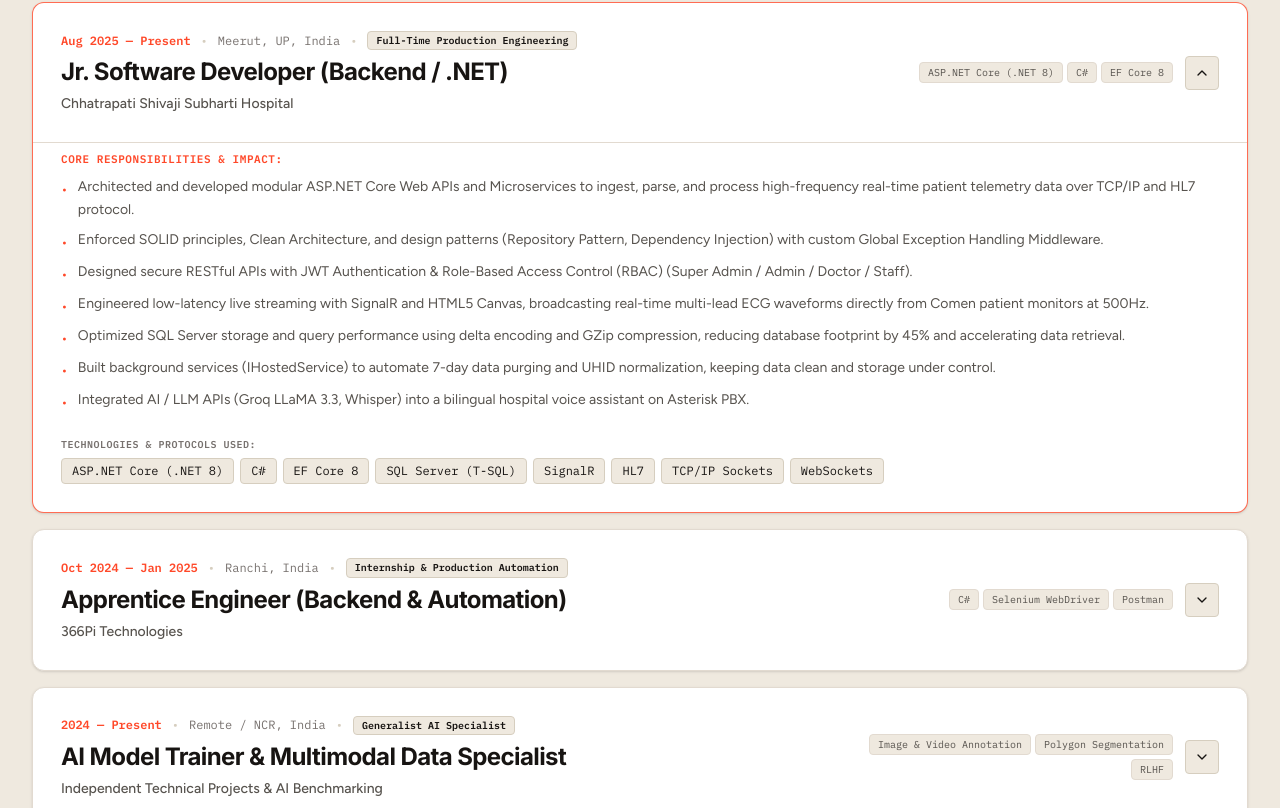
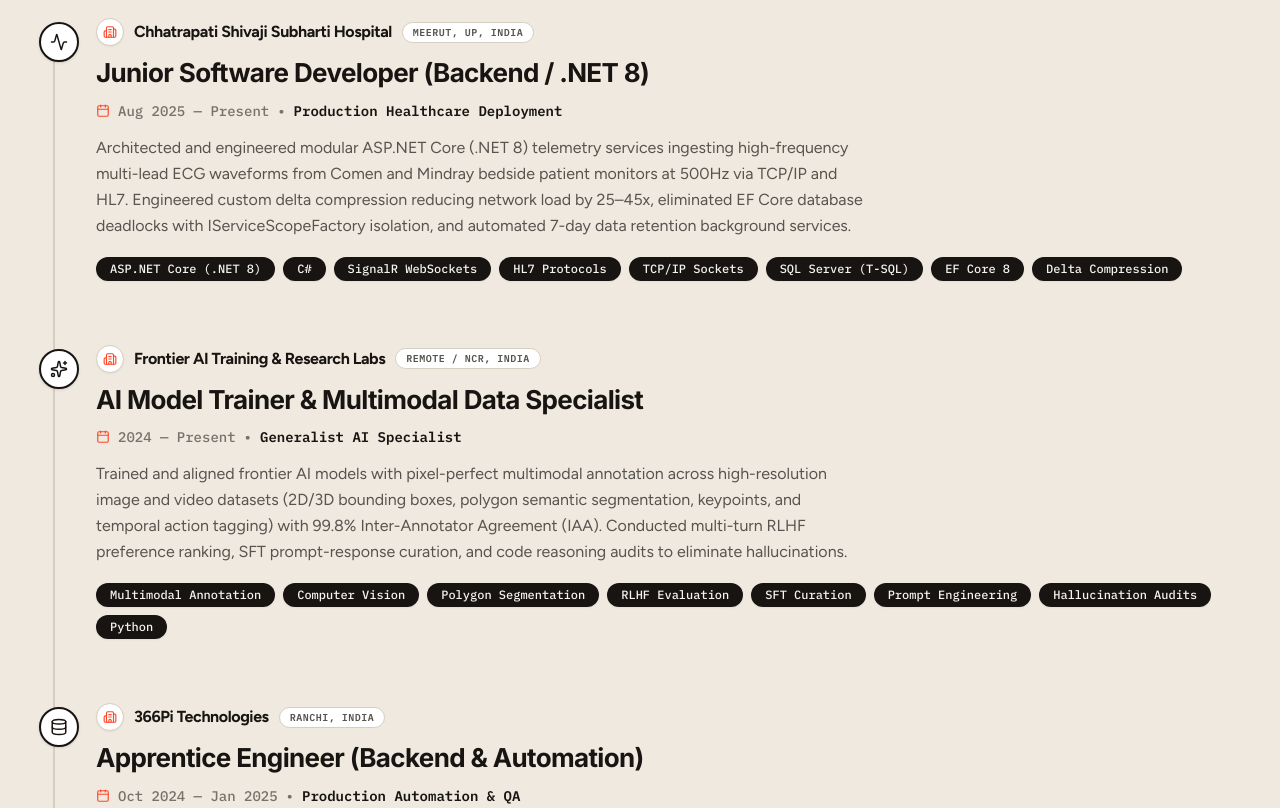
Before and after one commit to devesh905/portfolio, a React (Vite) app: page / in a window 1280 px wide. Shown: the part 5312-6120 px from the top of the page. Built offline with nearby package versions, Linux system fonts and the light colour scheme.

Commit message:
feat: add Experience section with timeline and technical competency matrixp

```diff
--- a/src/sections/Experience.jsx
+++ b/src/sections/Experience.jsx
@@ -1,51 +1,63 @@
-import { useState } from "react";
-import { motion } from "framer-motion";
-import { Briefcase, GraduationCap, ChevronDown, ChevronUp, Layers, CheckCircle2 } from "lucide-react";
+import { Building2, Calendar, Activity, Sparkles, Database, GraduationCap } from "lucide-react";
 
 const timelineData = [
   {
     period: "Aug 2025 — Present",
-    role: "Jr. Software Developer (Backend / .NET)",
+    role: "Junior Software Developer (Backend / .NET 8)",
     organization: "Chhatrapati Shivaji Subharti Hospital",
     location: "Meerut, UP, India",
-    type: "Full-Time Production Engineering",
-    responsibilities: [
-      "Architected and developed modular ASP.NET Core Web APIs and Microservices to ingest, parse, and process high-frequency real-time patient telemetry data over TCP/IP and HL7 protocol.",
-      "Enforced SOLID principles, Clean Architecture, and design patterns (Repository Pattern, Dependency Injection) with custom Global Exception Handling Middleware.",
-      "Designed secure RESTful APIs with JWT Authentication & Role-Based Access Control (RBAC) (Super Admin / Admin / Doctor / Staff).",
-      "Engineered low-latency live streaming with SignalR and HTML5 Canvas, broadcasting real-time multi-lead ECG waveforms directly from Comen patient monitors at 500Hz.",
-      "Optimized SQL Server storage and query performance using delta encoding and GZip compression, reducing database footprint by 45% and accelerating data retrieval.",
-      "Built background services (IHostedService) to automate 7-day data purging and UHID normalization, keeping data clean and storage under control.",
-      "Integrated AI / LLM APIs (Groq LLaMA 3.3, Whisper) into a bilingual hospital voice assistant on Asterisk PBX.",
+    type: "Production Healthcare Deployment",
+    nodeIcon: Activity,
+    description:
+      "Architected and engineered modular ASP.NET Core (.NET 8) telemetry services ingesting high-frequency multi-lead ECG waveforms from Comen and Mindray bedside patient monitors at 500Hz via TCP/IP and HL7. Engineered custom delta compression reducing network load by 25–45x, eliminated EF Core database deadlocks with IServiceScopeFactory isolation, and automated 7-day data retention background services.",
+    tech: [
+      "ASP.NET Core (.NET 8)",
+      "C#",
+      "SignalR WebSockets",
+      "HL7 Protocols",
+      "TCP/IP Sockets",
+      "SQL Server (T-SQL)",
+      "EF Core 8",
+      "Delta Compression",
     ],
-    tech: ["ASP.NET Core (.NET 8)", "C#", "EF Core 8", "SQL Server (T-SQL)", "SignalR", "HL7", "TCP/IP Sockets", "WebSockets"],
+  },
+  {
+    period: "2024 — Present",
+    role: "AI Model Trainer & Multimodal Data Specialist",
+    organization: "Frontier AI Training & Research Labs",
+    location: "Remote / NCR, India",
+    type: "Generalist AI Specialist",
+    nodeIcon: Sparkles,
+    description:
+      "Trained and aligned frontier AI models with pixel-perfect multimodal annotation across high-resolution image and video datasets (2D/3D bounding boxes, polygon semantic segmentation, keypoints, and temporal action tagging) with 99.8% Inter-Annotator Agreement (IAA). Conducted multi-turn RLHF preference ranking, SFT prompt-response curation, and code reasoning audits to eliminate hallucinations.",
+    tech: [
+      "Multimodal Annotation",
+      "Computer Vision",
+      "Polygon Segmentation",
+      "RLHF Evaluation",
+      "SFT Curation",
+      "Prompt Engineering",
+      "Hallucination Audits",
+      "Python",
+    ],
   },
   {
     period: "Oct 2024 — Jan 2025",
     role: "Apprentice Engineer (Backend & Automation)",
     organization: "366Pi Technologies",
     location: "Ranchi, India",
-    type: "Internship & Production Automation",
-    responsibilities: [
-      "Developed and maintained automated testing suites for RESTful APIs and web applications using C# (Selenium) and Postman.",
-      "Performed functional, regression, and data-driven testing; executed SQL query optimization and indexing checks to validate data pipeline integrity.",
-      "Collaborated with senior engineers on sprint reviews, bug triage, and continuous integration validations.",
+    type: "Production Automation & QA",
+    nodeIcon: Database,
+    description:
+      "Developed and executed automated testing suites for RESTful APIs and distributed web platforms using C# (Selenium WebDriver) and Postman. Performed SQL Server query optimization, indexing audits, and regression pipelines to ensure data integrity and eliminate production release bottlenecks.",
+    tech: [
+      "C#",
+      "Selenium WebDriver",
+      "Postman",
+      "SQL Server",
+      "Query Optimization",
+      "REST APIs",
     ],
-    tech: ["C#", "Selenium WebDriver", "Postman", "SQL Server", "Index Optimization", "REST APIs"],
-  },
-  {
-    period: "2024 — Present",
-    role: "AI Model Trainer & Multimodal Data Specialist",
-    organization: "Independent Technical Projects & AI Benchmarking",
-    location: "Remote / NCR, India",
-    type: "Generalist AI Specialist",
-    responsibilities: [
-      "Annotated complex multimodal datasets with bounding boxes, polygon semantic segmentation, keypoints, and video temporal action tags.",
-      "Conducted RLHF preference ranking and SFT prompt-response curation across C#, .NET, Python, and clinical workflows.",
-      "Audited frontier LLM reasoning chains to identify and eliminate algorithmic hallucinations and race conditions.",
-      "Maintained a 99.8% Inter-Annotator Agreement (IAA) score adhering to strict rubrics calibration.",
-    ],
-    tech: ["Image & Video Annotation", "Polygon Segmentation", "RLHF", "SFT Curation", "Prompt Engineering", "Hallucination Audits"],
   },
   {
     period: "June 2020 — July 2024",
@@ -53,10 +65,17 @@ const timelineData = [
     organization: "Chandra Shekhar Azad University of Agriculture & Technology",
     location: "Kanpur, India",
     type: "Graduation (OGPA: 8.09 / 10.0)",
-    responsibilities: [
+    nodeIcon: GraduationCap,
+    description:
       "Rigorous four-year engineering curriculum focused on Object-Oriented Programming (OOP), Data Structures & Algorithms, Relational Database Management Systems, Operating Systems, Computer Networks, and Distributed Computing.",
+    tech: [
+      "C#",
+      "OOP",
+      "SQL",
+      "Data Structures",
+      "Computer Networks",
+      "Operating Systems",
     ],
-    tech: ["C#", "OOP", "SQL", "Data Structures", "Computer Networks", "Operating Systems"],
   },
 ];
 
@@ -84,15 +103,13 @@ const techStackGroups = [
 ];
 
 function Experience() {
-  const [expandedIndex, setExpandedIndex] = useState(0);
-
   return (
     <section id="experience" className="py-24 sm:py-32 border-b border-[#e2dad0] bg-[#efe9df] text-[#171412]">
-      <div className="max-w-7xl mx-auto px-5 sm:px-8 space-y-16">
+      <div className="max-w-7xl mx-auto px-4 sm:px-6 lg:px-8 space-y-16 sm:space-y-20">
 
         {/* Section Header */}
         <div className="max-w-3xl space-y-3">
-          <div className="inline-flex items-center gap-2 px-2.5 py-1 rounded-md bg-white border border-[#d6cebf] text-[#ff4829] text-xs font-mono font-semibold uppercase tracking-wider shadow-sm">
+          <div className="inline-flex items-center gap-2 px-3 py-1 rounded-full bg-white border border-[#d6cebf] text-[#ff4829] text-xs font-mono font-semibold uppercase tracking-wider shadow-xs">
             <span>Career History &amp; Stack</span>
           </div>
           <h2 className="text-3xl sm:text-5xl font-black font-display text-[#171412] tracking-tight leading-tight">
@@ -103,87 +120,58 @@ function Experience() {
           </p>
         </div>
 
-        {/* Visual Career Timeline Accordion */}
-        <div className="space-y-4">
-          {timelineData.map((item, idx) => {
-            const isExpanded = expandedIndex === idx;
+        {/* Vertical Timeline (Matching User's Reference Layout) */}
+        <div className="relative pl-6 sm:pl-10">
+          {/* Vertical Connecting Line */}
+          <div className="absolute left-[17px] sm:left-[21px] top-4 bottom-8 w-[2px] bg-[#d6cebf]" />
 
-            return (
-              <div
-                key={item.period}
-                className={`border rounded-xl transition-all duration-300 overflow-hidden bg-white shadow-sm ${
-                  isExpanded
-                    ? "border-[#ff4829]/80 shadow-md"
-                    : "border-[#e2dad0] hover:border-[#ff4829]/50"
-                }`}
-              >
-                <button
-                  type="button"
-                  onClick={() => setExpandedIndex(isExpanded ? -1 : idx)}
-                  className="w-full text-left p-6 sm:p-7 flex flex-col md:flex-row md:items-center justify-between gap-4 cursor-pointer"
-                >
-                  <div className="space-y-1.5">
-                    <div className="flex flex-wrap items-center gap-2.5 text-xs font-mono">
-                      <span className="text-[#ff4829] font-bold">{item.period}</span>
-                      <span className="text-[#d6cebf]">&bull;</span>
-                      <span className="text-[#77716e]">{item.location}</span>
-                      <span className="text-[#d6cebf]">&bull;</span>
-                      <span className="px-2 py-0.5 rounded-sm bg-[#efe9df] border border-[#d6cebf] text-[10px] text-[#171412] font-semibold">
-                        {item.type}
+          <div className="space-y-12 sm:space-y-16">
+            {timelineData.map((item) => (
+              <div key={item.period} className="relative group">
+                {/* Timeline Node Icon */}
+                <div className="absolute -left-[27px] sm:-left-[33px] top-1 w-9 h-9 sm:w-10 sm:h-10 rounded-full bg-white border-2 border-[#171412] group-hover:border-[#ff4829] flex items-center justify-center text-[#171412] group-hover:text-[#ff4829] shadow-sm transition-all duration-300 z-10">
+                  <item.nodeIcon size={18} />
+                </div>
+
+                {/* Content Block */}
+                <div className="pl-4 sm:pl-6 space-y-2.5">
+                  {/* Company Row */}
+                  <div className="flex flex-wrap items-center gap-2.5">
+                    <div className="w-7 h-7 rounded-full bg-white border border-[#d6cebf] flex items-center justify-center text-[#ff4829] shadow-xs shrink-0">
+                      <Building2 size={14} />
+                    </div>
+                    <span className="font-bold text-sm sm:text-base text-[#171412] tracking-tight">
+                      {item.organization}
+                    </span>
+                    <span className="px-2.5 py-0.5 rounded-full text-[10px] font-mono font-semibold uppercase tracking-wider bg-white border border-[#d6cebf] text-[#57534e]">
+                      {item.location}
                     </span>
                   </div>
 
-                    <h3 className="text-xl sm:text-2xl font-bold font-display text-[#171412] tracking-tight">
+                  {/* Role Title */}
+                  <h3 className="text-xl sm:text-2xl lg:text-[26px] font-bold font-display text-[#171412] tracking-tight">
                     {item.role}
                   </h3>
-                    <div className="text-sm text-[#57534e] font-medium">
-                      {item.organization}
-                    </div>
+
+                  {/* Date / Metadata Row */}
+                  <div className="flex items-center gap-2 text-xs sm:text-sm font-mono text-[#78716c] font-medium">
+                    <Calendar size={14} className="text-[#ff4829]" />
+                    <span>{item.period}</span>
+                    <span>&bull;</span>
+                    <span className="text-[#171412] font-semibold">{item.type}</span>
                   </div>
 
-                  <div className="flex items-center gap-3 shrink-0">
-                    <div className="hidden sm:flex flex-wrap gap-1 max-w-xs justify-end">
-                      {item.tech.slice(0, 3).map((t) => (
-                        <span
-                          key={t}
-                          className="text-[10px] font-mono text-[#57534e] bg-[#efe9df] border border-[#e2dad0] px-2 py-0.5 rounded-sm"
-                        >
-                          {t}
-                        </span>
-                      ))}
-                    </div>
-                    <div className="p-2 rounded border border-[#d6cebf] bg-[#efe9df] text-[#171412]">
-                      {isExpanded ? <ChevronUp size={16} /> : <ChevronDown size={16} />}
-                    </div>
-                  </div>
-                </button>
+                  {/* Description Paragraph */}
+                  <p className="text-sm sm:text-base text-[#57534e] leading-relaxed max-w-3xl font-normal pt-1">
+                    {item.description}
+                  </p>
 
-                {/* Expanded Details */}
-                {isExpanded && (
-                  <div className="px-6 pb-6 sm:px-7 sm:pb-7 pt-2 border-t border-[#e2dad0] space-y-4">
-                    <div className="space-y-2">
-                      <span className="text-[11px] font-mono uppercase tracking-wider text-[#ff4829] font-bold block">
-                        Core Responsibilities &amp; Impact:
-                      </span>
-                      <ul className="space-y-2 text-xs sm:text-sm text-[#57534e]">
-                        {item.responsibilities.map((resp) => (
-                          <li key={resp} className="flex items-start gap-2.5">
-                            <span className="text-[#ff4829] mt-1 shrink-0">&bull;</span>
-                            <span className="leading-relaxed">{resp}</span>
-                          </li>
-                        ))}
-                      </ul>
-                    </div>
-
-                    <div className="pt-2">
-                      <span className="text-[10px] font-mono uppercase tracking-wider text-[#77716e] font-semibold block mb-1.5">
-                        Technologies &amp; Protocols Used:
-                      </span>
-                      <div className="flex flex-wrap gap-1.5">
+                  {/* Tech Stack Pills (Matching Reference Image) */}
+                  <div className="flex flex-wrap gap-2 pt-2">
                     {item.tech.map((t) => (
                       <span
                         key={t}
-                            className="text-xs font-mono text-[#171412] bg-[#efe9df] border border-[#d6cebf] px-2.5 py-1 rounded-sm"
+                        className="px-3.5 py-1 rounded-full text-xs font-mono font-medium bg-[#171412] text-[#f6f4f0] hover:bg-[#ff4829] transition-colors shadow-xs cursor-default"
                       >
                         {t}
                       </span>
@@ -191,19 +179,17 @@ function Experience() {
                   </div>
                 </div>
               </div>
-                )}
+            ))}
           </div>
-            );
-          })}
         </div>
 
-        {/* Master Technical Stack Bento Grid */}
-        <div className="pt-6 space-y-4">
-          <div className="border-b border-[#e2dad0] pb-3">
-            <span className="text-xs font-mono uppercase tracking-wider text-[#ff4829] font-bold block mb-1">
+        {/* Master Technical Stack Competency Matrix */}
+        <div className="pt-8 space-y-6 border-t border-[#e2dad0]">
+          <div className="space-y-1">
+            <span className="text-xs font-mono uppercase tracking-wider text-[#ff4829] font-bold block">
               Complete Technical Competency Matrix
             </span>
-            <h3 className="text-2xl font-bold font-display text-[#171412] tracking-tight">
+            <h3 className="text-2xl sm:text-3xl font-bold font-display text-[#171412] tracking-tight">
               Tools, frameworks &amp; protocols applied in production.
             </h3>
           </div>
@@ -212,10 +198,10 @@ function Experience() {
             {techStackGroups.map((group) => (
               <div
                 key={group.domain}
-                className="border border-[#e2dad0] bg-white rounded-xl p-5 space-y-2.5 shadow-sm hover:border-[#ff4829]/50 hover:shadow-md transition-all"
+                className="border border-[#e2dad0] bg-white rounded-2xl p-6 space-y-3 shadow-xs hover:border-[#ff4829]/60 hover:shadow-md transition-all"
               >
                 <div className="flex items-center gap-2">
-                  <span className="w-1.5 h-1.5 rounded-full bg-[#ff4829]" />
+                  <span className="w-2 h-2 rounded-full bg-[#ff4829]" />
                   <span className="font-mono text-xs text-[#171412] font-bold uppercase tracking-wider">
                     {group.domain}
                   </span>
```
Lines whose indentation alone changed are shown as unchanged.
